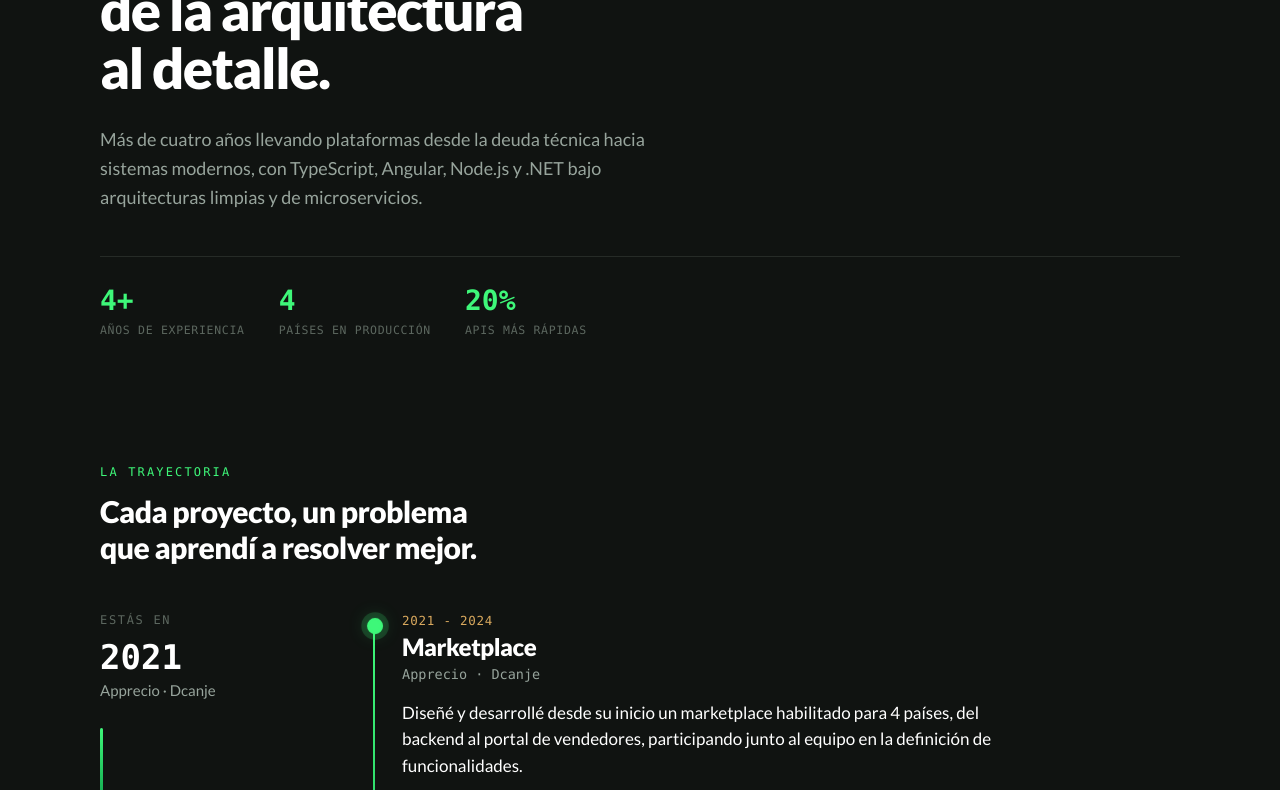
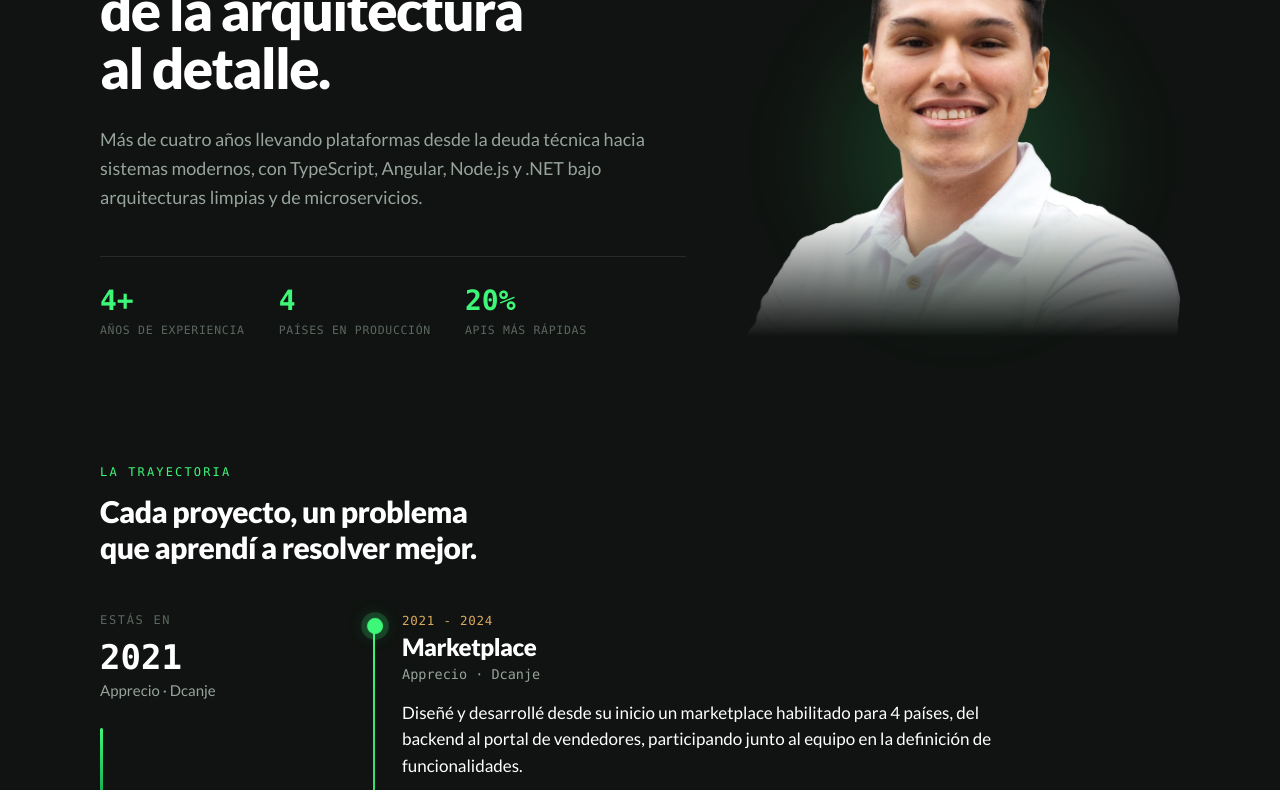
Before and after one commit to VicDario/my-portfolio, an Astro site: page / in a window 1280 px wide. Shown: the part 391-1181 px from the top of the page. Built offline with nearby package versions, Linux system fonts and the light colour scheme; Astro itself is replaced by a stand-in of ours.

Commit message:
feat(hero): add background-free profile photo beside the thesis

```diff
--- a/src/components/Hero.astro
+++ b/src/components/Hero.astro
@@ -9,6 +9,7 @@ const t = translations[lang].hero;
 ---
 
 <section class="hero" id="top">
+  <div class="hero__copy">
     <p class="hero__role">{t.role}</p>
     <h1 class="hero__title">
       {t.title.pre}<span class="em">{t.title.em}</span>{t.title.post}
@@ -24,6 +25,10 @@ const t = translations[lang].hero;
         ))
       }
     </div>
+  </div>
+  <figure class="hero__photo">
+    <img src="/profile.webp" alt={t.photoAlt} width="900" height="857" fetchpriority="high" />
+  </figure>
 </section>
 
 <style lang="scss">
@@ -33,6 +38,44 @@ const t = translations[lang].hero;
     width: min(92%, 108rem);
     margin-inline: auto;
     padding: clamp(6rem, 12vh, 13rem) 0 clamp(5rem, 9vh, 9rem);
+    display: grid;
+    grid-template-columns: minmax(0, 1.35fr) minmax(0, 1fr);
+    align-items: center;
+    gap: clamp(3rem, 5vw, 6rem);
+
+    @media (max-width: 860px) {
+      grid-template-columns: 1fr;
+    }
+  }
+
+  .hero__photo {
+    position: relative;
+    margin: 0;
+    align-self: end;
+
+    // Soft green glow so the cutout sits in the scene instead of floating.
+    &::before {
+      content: "";
+      position: absolute;
+      inset: 12% 8% 0;
+      background: radial-gradient(closest-side, rgba(vars.$green, 0.22), transparent);
+      filter: blur(30px);
+      z-index: -1;
+    }
+
+    img {
+      display: block;
+      width: 100%;
+      height: auto;
+      // Fade the shirt out at the bottom so the crop has no hard edge.
+      mask-image: linear-gradient(to bottom, #000 70%, transparent);
+    }
+
+    @media (max-width: 860px) {
+      order: -1;
+      width: min(24rem, 60%);
+      margin-bottom: 3rem;
+    }
   }
 
   .hero__role {
--- a/src/i18n/translations.ts
+++ b/src/i18n/translations.ts
@@ -35,6 +35,7 @@ export interface Translation {
     viewProjects: string;
     title: { pre: string; em: string; post: string };
     lede: string;
+    photoAlt: string;
     stats: Stat[];
   };
   work: {
@@ -75,6 +76,7 @@ export const translations: Record<Lang, Translation> = {
         em: "problemas reales",
         post: " — de la arquitectura al detalle.",
       },
+      photoAlt: "Retrato de Víctor Fernández",
       lede: "Más de cuatro años llevando plataformas desde la deuda técnica hacia sistemas modernos, con TypeScript, Angular, Node.js y .NET bajo arquitecturas limpias y de microservicios.",
       stats: [
         { value: "4+", label: "Años de experiencia" },
@@ -168,6 +170,7 @@ export const translations: Record<Lang, Translation> = {
         em: "real problems",
         post: " — from the architecture to the detail.",
       },
+      photoAlt: "Portrait of Víctor Fernández",
       lede: "Over four years taking platforms from technical debt to modern systems, with TypeScript, Angular, Node.js and .NET under clean and microservices architectures.",
       stats: [
         { value: "4+", label: "Years of experience" },
```
Also changed, not shown: public/profile.webp (added). Lines whose indentation alone changed are shown as unchanged.
